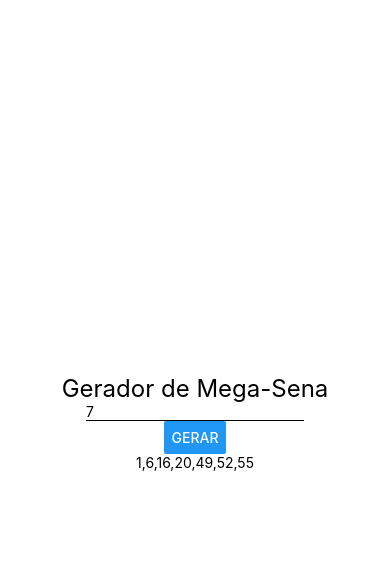
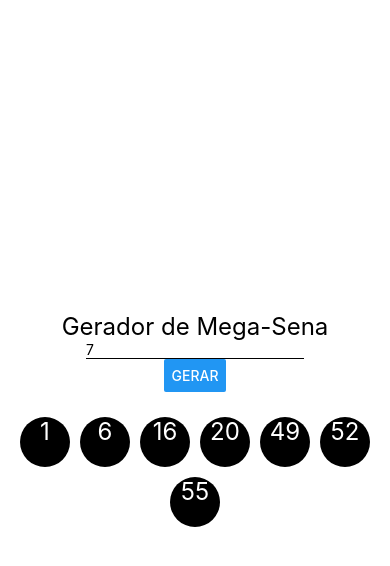
Before and after one commit to leohenriq/AprendizadoReactNative, a React Native app in the folder Exercicios/: screen / in a window 390 px wide. Both pictures are taken after a click on the button "GERAR". Shown: the top 566 px of the page. Built offline with nearby package versions, Linux system fonts and the light colour scheme.

Commit message:
class state 5

```diff
--- a/Exercicios/src/components/mega/Mega.js
+++ b/Exercicios/src/components/mega/Mega.js
@@ -1,6 +1,8 @@
 import React, { Fragment } from 'react';
-import { Text, TextInput, Button } from 'react-native';
+import { Text, TextInput, Button, View, StyleSheet } from 'react-native';
 import Estilo from '../estilo'
+
+import Numero from './Numero'
 export default class Mega extends React.Component {
     state = {
         qtdeNumeros: this.props.qtdeNumeros,
@@ -9,7 +11,7 @@
 
     alterarQtdeNumero = (qtde) => {
         // '+' converte string pra number
-        this.setstate({ qtdeNumeros: +qtde })
+        this.setState({ qtdeNumeros: +qtde })
     }
 
     gerarNumeroNaoContido = nums => {
@@ -26,6 +28,12 @@
         this.setState({ numeros })
     }
 
+    exibirNumeros = () => {
+        const nums = this.state.numeros;
+        return nums.map(num => {
+            return <Numero key={num} num={num} />
+        })
+    }
     // funcao q vai renderizar os itens na tela
     render() {
         return (
@@ -41,10 +49,19 @@
                     onChangeText={this.alterarQtdeNumero}
                 />
                 <Button title="Gerar" onPress={this.gerarNumeros} />
-                <Text>
-                    {this.state.numeros.join(',')}
-                </Text>
+                <View style={style.View}>
+                    {this.exibirNumeros()}
+                </View>
             </Fragment>
         )
     }
 }
+
+const style = StyleSheet.create({
+    View: {
+        marginTop: 20,
+        flexDirection: 'row',
+        flexWrap: 'wrap',
+        justifyContent: 'center'
+    }
+})
--- /dev/null
+++ b/Exercicios/src/components/mega/Numero.js
@@ -0,0 +1,24 @@
+import React from 'react';
+import { View, Text, StyleSheet } from 'react-native';
+import Estilo from '../estilo';
+export default ({ num }) => {
+    return (
+        <View style={style.Container}>
+            <Text style={[Estilo.txtG, style.Num]}>
+                {num}
+            </Text>
+        </View>
+    )
+}
+const style = StyleSheet.create({
+    Container: {
+        height: 50,
+        width: 50,
+        backgroundColor: '#000',
+        margin: 5,
+        borderRadius: 25
+    },
+    Num: {
+        color: '#FFF'
+    }
+})
```
